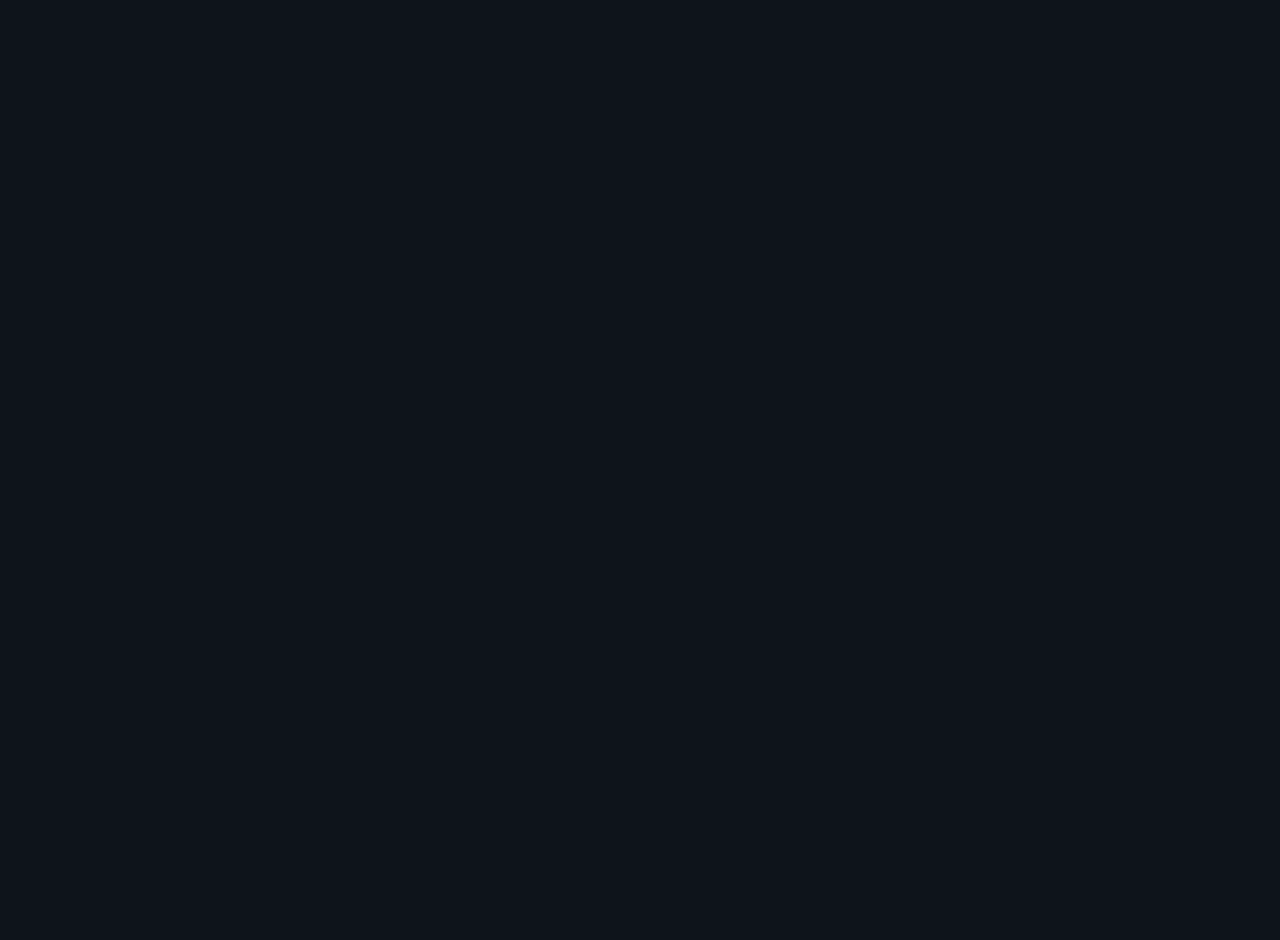
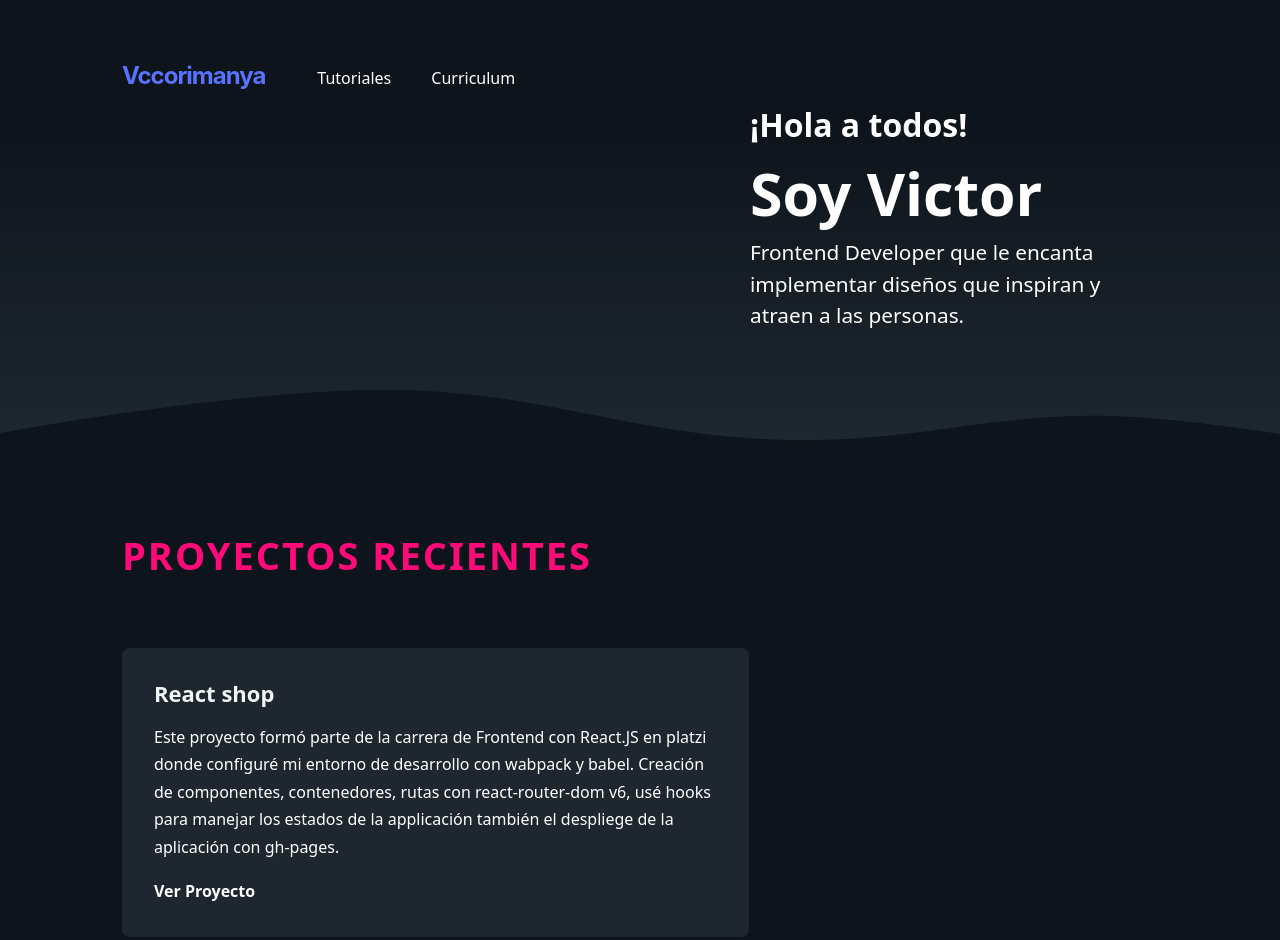
Before and after one commit to vccorimanya/portfolio, a plain HTML site: page index.html in a window 1280 px wide. Shown: the top 940 px of the page. Before the commit the page ends 800 px from the top, so only its background shows below. Drawn offline with Linux system fonts and the light colour scheme; the site is published under a folder, as on GitHub Pages, so addresses that start at the root find nothing.

Commit message:
Update index.html

```diff
--- a/index.html
+++ b/index.html
@@ -1,4 +1,4 @@
-<!doctype html><html lang="en"><head><meta charset="UTF-8"><meta http-equiv="X-UA-Compatible" content="IE=edge"><meta name="viewport" content="width=device-width,initial-scale=1"><title>Victor Ccorimanya | Portfolio</title><link rel="icon" href="/vccfavicon.png"><script defer="defer" src="/bundle.js"></script></head><style>/*
+<!doctype html><html lang="en"><head><meta charset="UTF-8"><meta http-equiv="X-UA-Compatible" content="IE=edge"><meta name="viewport" content="width=device-width,initial-scale=1"><title>Victor Ccorimanya | Portfolio</title><link rel="icon" href="./vccfavicon.png"><script defer="defer" src="./bundle.js"></script></head><style>/*
     1. Use a more-intuitive box-sizing model.
   */
   *, *::before, *::after {
```
